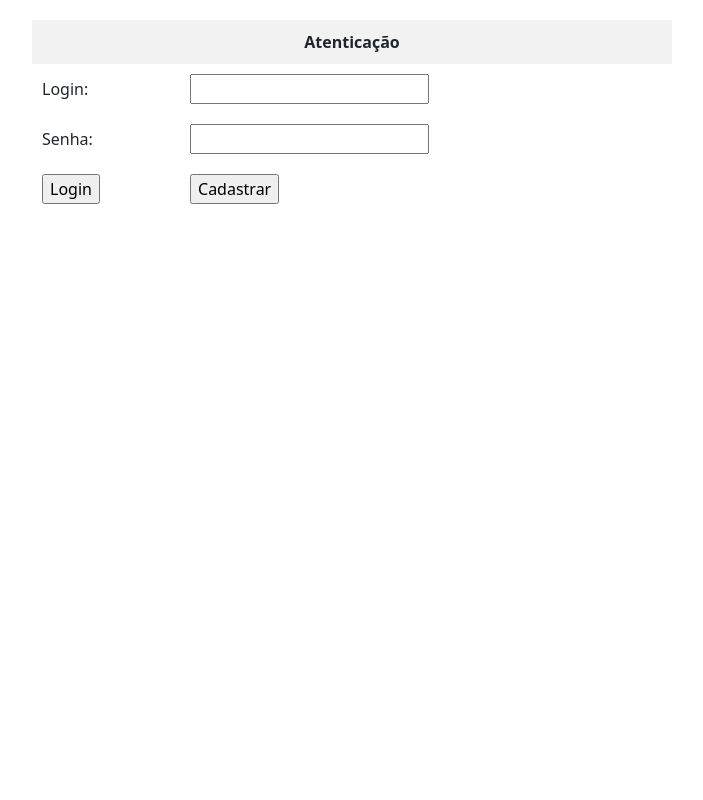
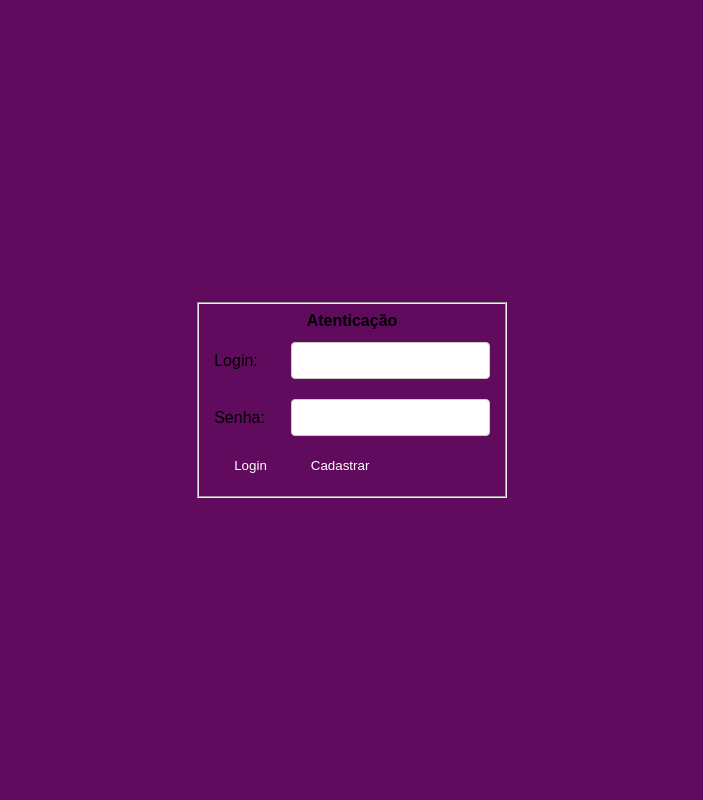
Before and after one commit to dbernardos/KATOOH, a PHP site: page /telaLogin.php in a window 1280 px wide. Shown: the whole page, without its empty margins (288-991 px from the left). Run offline with PHP 8.4, Linux system fonts and the light colour scheme.

Commit message:
css telaLogin padronizacao

```diff
--- a/src/view/telaLogin.php
+++ b/src/view/telaLogin.php
@@ -1,39 +1,44 @@
 <!DOCTYPE html>
 <html lang="pt-br">
 <head>
-        <title>Login</title>
-        <!-- Required meta tags -->
+    <meta charset="UTF-8">
+    <meta name="viewport" content="width=device-width, initial-scale=1.0">
+    <title>Login KATOOH</title>
     <style>
-            table {
-                width: 50%;
-                margin: 20px auto;
-                border-collapse: collapse;
+        body {
+            background-color: #610B5E;
+            display: flex;
+            justify-content: center;
+            align-items: center;
+            height: 100vh;
+            margin: 0;
+            font-family: arial
         }
-            th, td {
-                padding: 10px;
-                border: 1px solid #ddd;
-                text-align: left;
-            }
-            th {
-                background-color: #f2f2f2;
-            }
-            .center {
+        .container {
+            background-color: white;
+            padding: 20px;
+            border-radius: 10px;
+            width: 300px;
             text-align: center;
         }
+        input[type="text"], input[type="email"], input[type="password"] {
+            width: 100%;
+            padding: 10px;
+            margin: 8px 0;
+            display: inline-block;
+            border: 1px solid #ccc;
+            border-radius: 4px;
+            box-sizing: border-box;
+        }
+        input[type="submit"] {
+            background-color: #610B5E;
+            color: white;
+            padding: 10px 20px;
+            border: none;
+            border-radius: 4px;
+            cursor: pointer;
+        }
     </style>
-        <meta charset="utf-8" />
-        <meta
-            name="viewport"
-            content="width=device-width, initial-scale=1, shrink-to-fit=no"
-        />
-
-        <!-- Bootstrap CSS v5.2.1 -->
-        <link
-            href="https://cdn.jsdelivr.net/npm/bootstrap@5.3.2/dist/css/bootstrap.min.css"
-            rel="stylesheet"
-            integrity="sha384-T3c6CoIi6uLrA9TneNEoa7RxnatzjcDSCmG1MXxSR1GAsXEV/Dwwykc2MPK8M2HN"
-            crossorigin="anonymous"
-        />
 </head>
 
 <body>
```
Also changed, not shown: src/controller/regraCadastro.php (added). Lines whose indentation alone changed are shown as unchanged.
